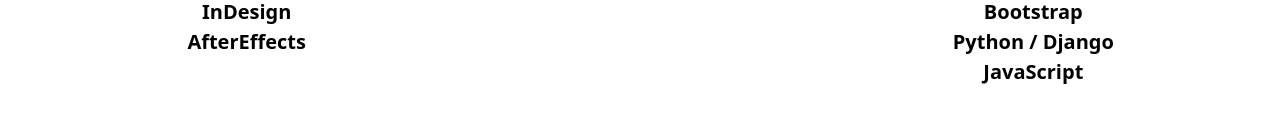
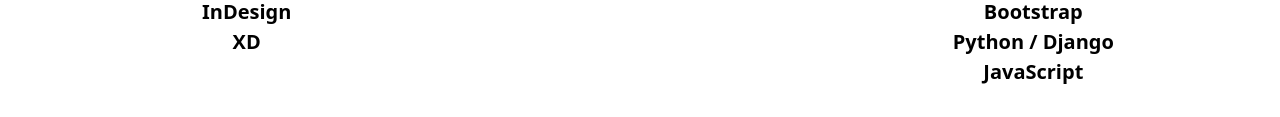
Before and after one commit to sprodi/sprodi.github.io, a website: page index.html in a window 1280 px wide. Shown: the part 2100-2217 px from the top of the page. Drawn offline with nearby package versions, Linux system fonts and the light colour scheme; some packages are replaced by stand-ins of ours; a script that the page names is missing.

Commit message:
udpated skills

```diff
--- a/index.html
+++ b/index.html
@@ -196,7 +196,7 @@
                <p class="text-xl font-semibold">Photoshop</p>
                <p class="text-xl font-semibold">Illustrator</p>
                <p class="text-xl font-semibold">InDesign</p>
-               <p class="text-xl font-semibold">AfterEffects</p>
+               <p class="text-xl font-semibold">XD</p>
             </div>
             <div class="apple">
                <h1 class="font-bold text-xl tracking-widest text-blue-400 pt-10 md:pt-0 item">APPLE</h1>
```
